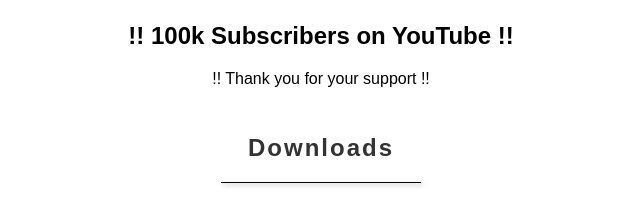
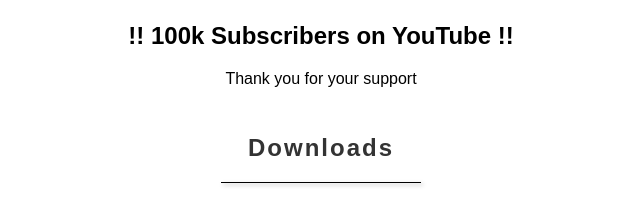
Before and after one commit to kannadasampada/kannadasampada.github.io, a plain HTML site: page index.html in a window 1280 px wide. Shown: the part 125-340 px from the top of the page, 319-959 px from the left. Drawn offline with Linux system fonts and the light colour scheme.

Commit message:
Update index.html

```diff
--- a/index.html
+++ b/index.html
@@ -18,7 +18,7 @@
 <div class="popup" id="celebrationPopup">
     <div class="content">
         <h2> <a href="https://youtube.com/@KannadaSampada" target="_blank"></a>!! 100k Subscribers on YouTube !!</h2>
-        <p>!! Thank you for your support !!</p>
+        <p>Thank you for your support</p>
     </div>
 </div>
 
```
